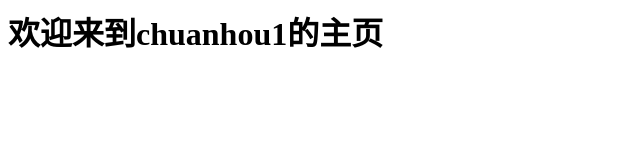
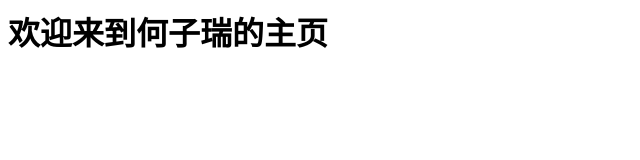
Before and after one commit to chuanhou1/this-is-my-first-demo-from-chuanhou1, a plain HTML site: page index.html in a window 1280 px wide. Shown: the whole page, without its empty margins (0-640 px from the left). Drawn offline with Linux system fonts and the light colour scheme.

```diff
--- a/index.html
+++ b/index.html
@@ -1 +1 @@
-<h1>欢迎来到chuanhou1的主页</h1>
+<h1>欢迎来到何子瑞的主页</h1>
```
